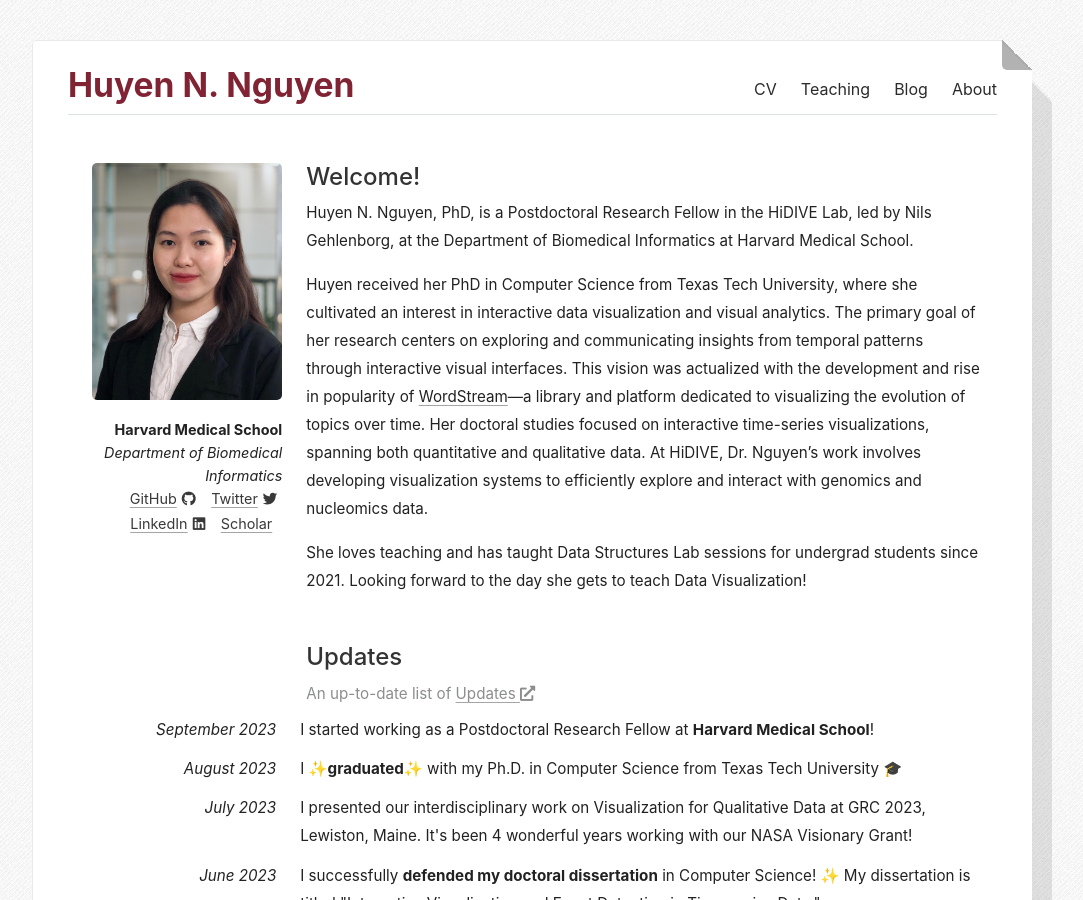
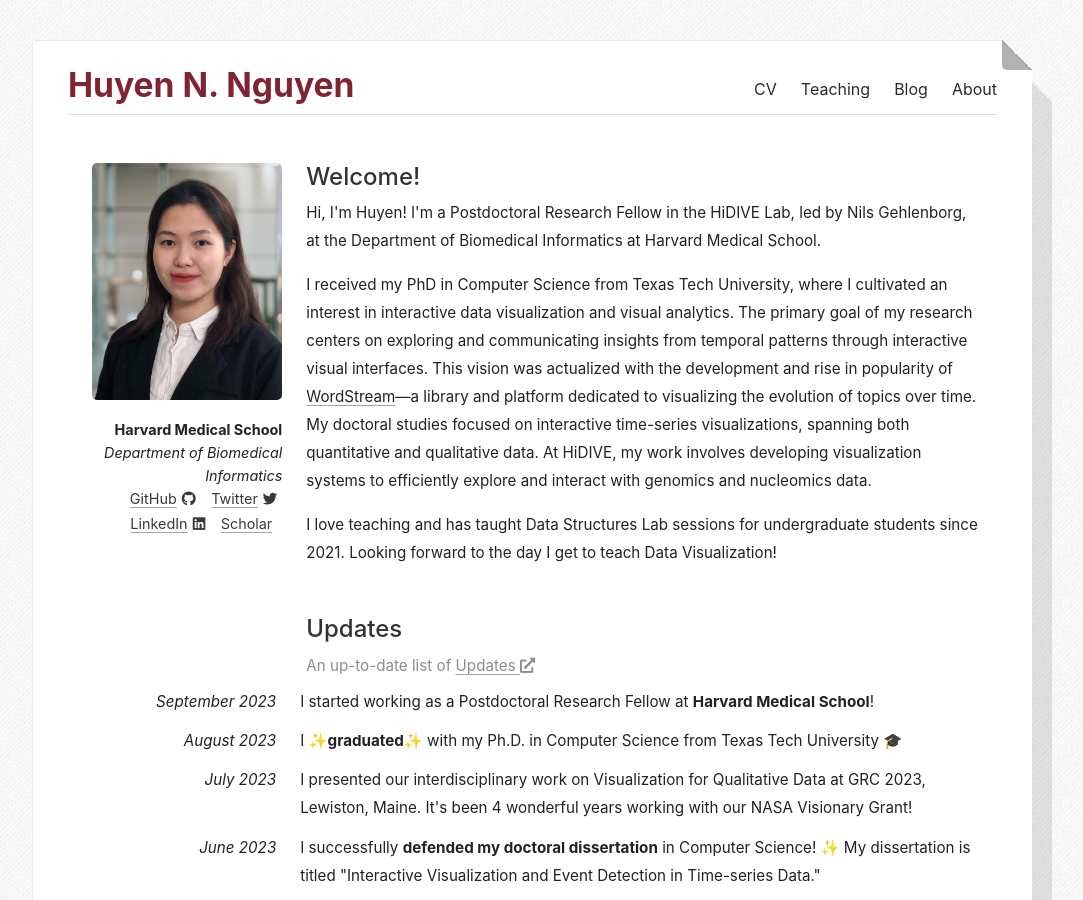
Before and after one commit to huyen-nguyen/huyen-nguyen.github.io, a Jekyll site: the page built from index.html, in a window 1280 px wide and 900 px high. Shown: the whole window, without its empty margins (108-1191 px from the left). Built offline with Jekyll 4.4.1, drawn with Linux system fonts in a browser that asks for light colours; some web fonts are replaced; the list of posts is cut into pages by our own code; a style sheet for code colours, icons or effects is not loaded.

Commit message:
Update bio as first person pronoun

```diff
--- a/_layouts/home.html
+++ b/_layouts/home.html
@@ -21,11 +21,11 @@
 		<div class="welcome first-section">
 			<h4>Welcome!</h4>
 
-			<p>Huyen N. Nguyen, PhD, is a Postdoctoral Research Fellow in the HiDIVE Lab, led by Nils Gehlenborg, at the Department of Biomedical Informatics at Harvard Medical School.</p>
+			<p>Hi, I'm Huyen! I'm a Postdoctoral Research Fellow in the HiDIVE Lab, led by Nils Gehlenborg, at the Department of Biomedical Informatics at Harvard Medical School.</p>
 
-			<p>Huyen received her PhD in Computer Science from Texas Tech University, where she cultivated an interest in interactive data visualization and visual analytics. The primary goal of her research centers on exploring and communicating insights from temporal patterns through interactive visual interfaces. This vision was actualized with the development and rise in popularity of <a href="https://huyen-nguyen.github.io/WordStream/" target="_blank">WordStream</a>—a library and platform dedicated to visualizing the evolution of topics over time. Her doctoral studies focused on interactive time-series visualizations, spanning both quantitative and qualitative data. At HiDIVE, Dr. Nguyen’s work involves developing visualization systems to efficiently explore and interact with genomics and nucleomics data.</p>
+			<p>I received my PhD in Computer Science from Texas Tech University, where I cultivated an interest in interactive data visualization and visual analytics. The primary goal of my research centers on exploring and communicating insights from temporal patterns through interactive visual interfaces. This vision was actualized with the development and rise in popularity of <a href="https://huyen-nguyen.github.io/WordStream/" target="_blank">WordStream</a>—a library and platform dedicated to visualizing the evolution of topics over time. My doctoral studies focused on interactive time-series visualizations, spanning both quantitative and qualitative data. At HiDIVE, my work involves developing visualization systems to efficiently explore and interact with genomics and nucleomics data.</p>
 
-			<p>She loves teaching and has taught Data Structures Lab sessions for undergrad students since 2021. Looking forward to the day she gets to teach Data Visualization!</p>
+			<p>I love teaching and has taught Data Structures Lab sessions for undergraduate students since 2021. Looking forward to the day I get to teach Data Visualization!</p>
 
 		</div>
 
```
